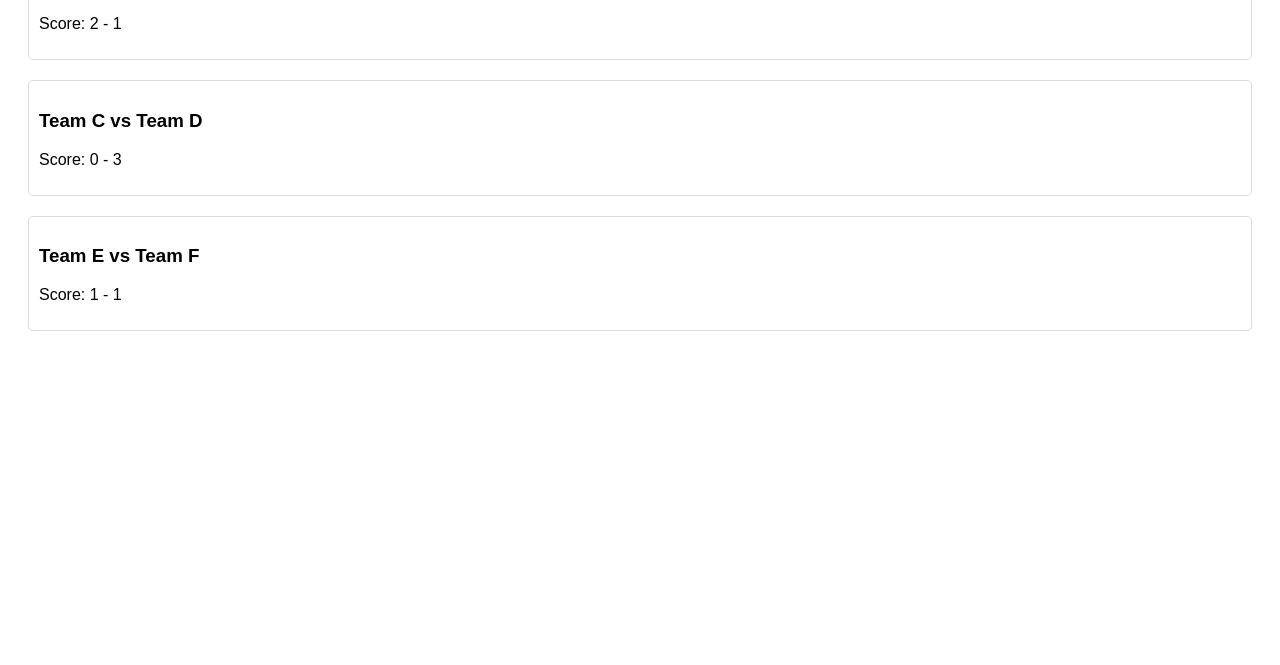
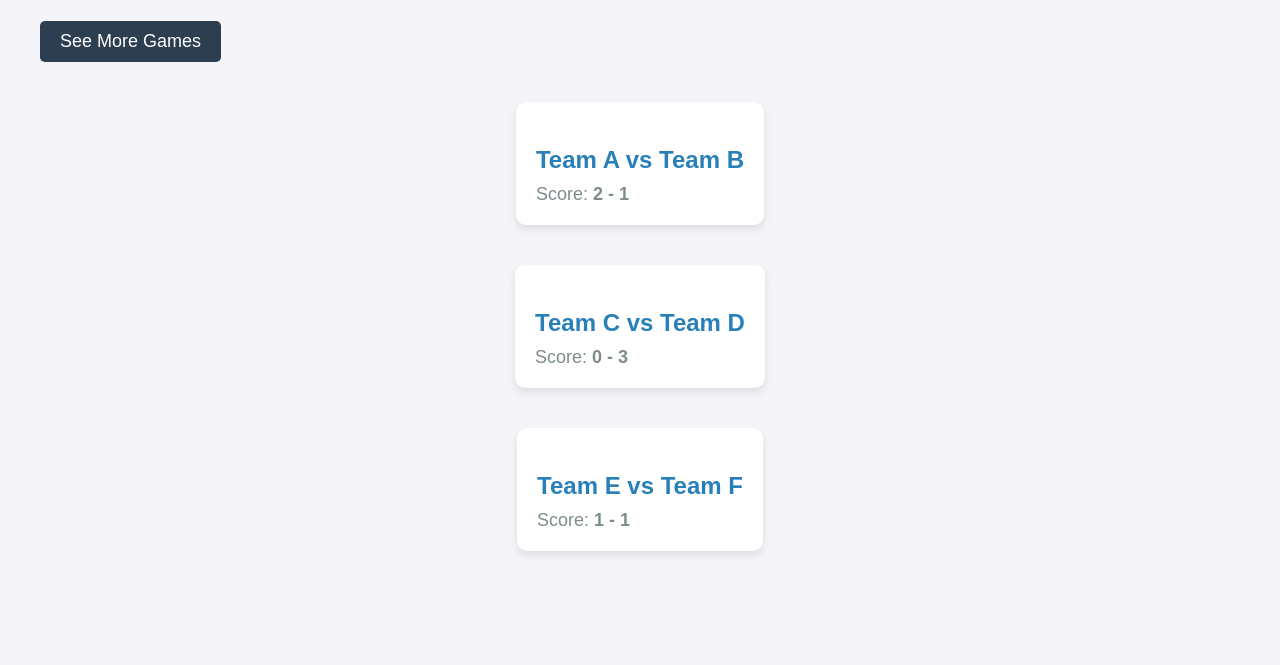
Before and after one commit to Reko004/kazinorbet, a plain HTML site: page index.html in a window 1280 px wide. Shown: the part 135-800 px from the top of the page. Drawn offline with Linux system fonts and the light colour scheme.

Commit message:
Update index.html

```diff
--- a/index.html
+++ b/index.html
@@ -5,24 +5,88 @@
     <meta name="viewport" content="width=device-width, initial-scale=1.0">
     <title>Game Results</title>
     <style>
+        /* Saytın əsas fonu */
         body {
-            font-family: Arial, sans-serif;
+            font-family: 'Arial', sans-serif;
+            background-color: #f4f4f9;
+            color: #333;
+            margin: 0;
+            padding: 0;
         }
+
+        h1 {
+            text-align: center;
+            color: #2c3e50;
+            margin-top: 50px;
+            font-size: 36px;
+        }
+
+        /* Oyun nəticələrini tərtib etmək üçün kart görünüşü */
         .game {
             margin: 20px;
-            padding: 10px;
-            border: 1px solid #ddd;
+            padding: 20px;
+            background-color: #fff;
+            border-radius: 10px;
+            box-shadow: 0 4px 8px rgba(0, 0, 0, 0.1);
+            transition: transform 0.3s ease;
+        }
+
+        .game:hover {
+            transform: translateY(-5px);
+        }
+
+        .game h3 {
+            font-size: 24px;
+            color: #2980b9;
+            margin-bottom: 10px;
+        }
+
+        .game p {
+            font-size: 18px;
+            color: #7f8c8d;
+            margin: 0;
+        }
+
+        /* Xəta mesajını gözəl bir şəkildə göstərmək */
+        #game-results {
+            display: flex;
+            flex-direction: column;
+            align-items: center;
+        }
+
+        /* Saytın ümumi hizalanması */
+        .container {
+            max-width: 1200px;
+            margin: 0 auto;
+            padding: 20px;
+        }
+
+        /* Stil üçün butonlar və başlıq */
+        .btn {
+            display: inline-block;
+            padding: 10px 20px;
+            margin: 20px 0;
+            background-color: #2c3e50;
+            color: white;
+            font-size: 18px;
             border-radius: 5px;
+            text-decoration: none;
+            text-align: center;
         }
-        h1 {
-            text-align: center;
+
+        .btn:hover {
+            background-color: #2980b9;
         }
     </style>
 </head>
 <body>
-    <h1>Today's Game Results</h1>
-    <div id="game-results">
-        <!-- Oyun nəticələri burada göstəriləcək -->
+    <div class="container">
+        <h1>Today's Game Results</h1>
+        <a href="#" class="btn">See More Games</a>
+
+        <div id="game-results">
+            <!-- Oyun nəticələri burada göstəriləcək -->
+        </div>
     </div>
 
     <script>
@@ -51,18 +115,16 @@
         // Oyun nəticələrini HTML-də göstəririk
         const resultsDiv = document.getElementById('game-results');
 
-        // Oyunları dövr edirik və HTML-də göstəriş əlavə edirik
         if (games.length === 0) {
-            resultsDiv.innerHTML = 'Oyun nəticələri yüklənə bilmədi.';
+            resultsDiv.innerHTML = '<p style="color: red;">Oyun nəticələri yüklənə bilmədi.</p>';
         } else {
             games.forEach(game => {
                 const gameElement = document.createElement('div');
                 gameElement.classList.add('game');
 
-                // Oyun məlumatlarını əlavə edirik
                 gameElement.innerHTML = `
                     <h3>${game.homeTeam} vs ${game.awayTeam}</h3>
-                    <p>Score: ${game.homeScore} - ${game.awayScore}</p>
+                    <p>Score: <strong>${game.homeScore} - ${game.awayScore}</strong></p>
                 `;
                 resultsDiv.appendChild(gameElement);
             });
```
